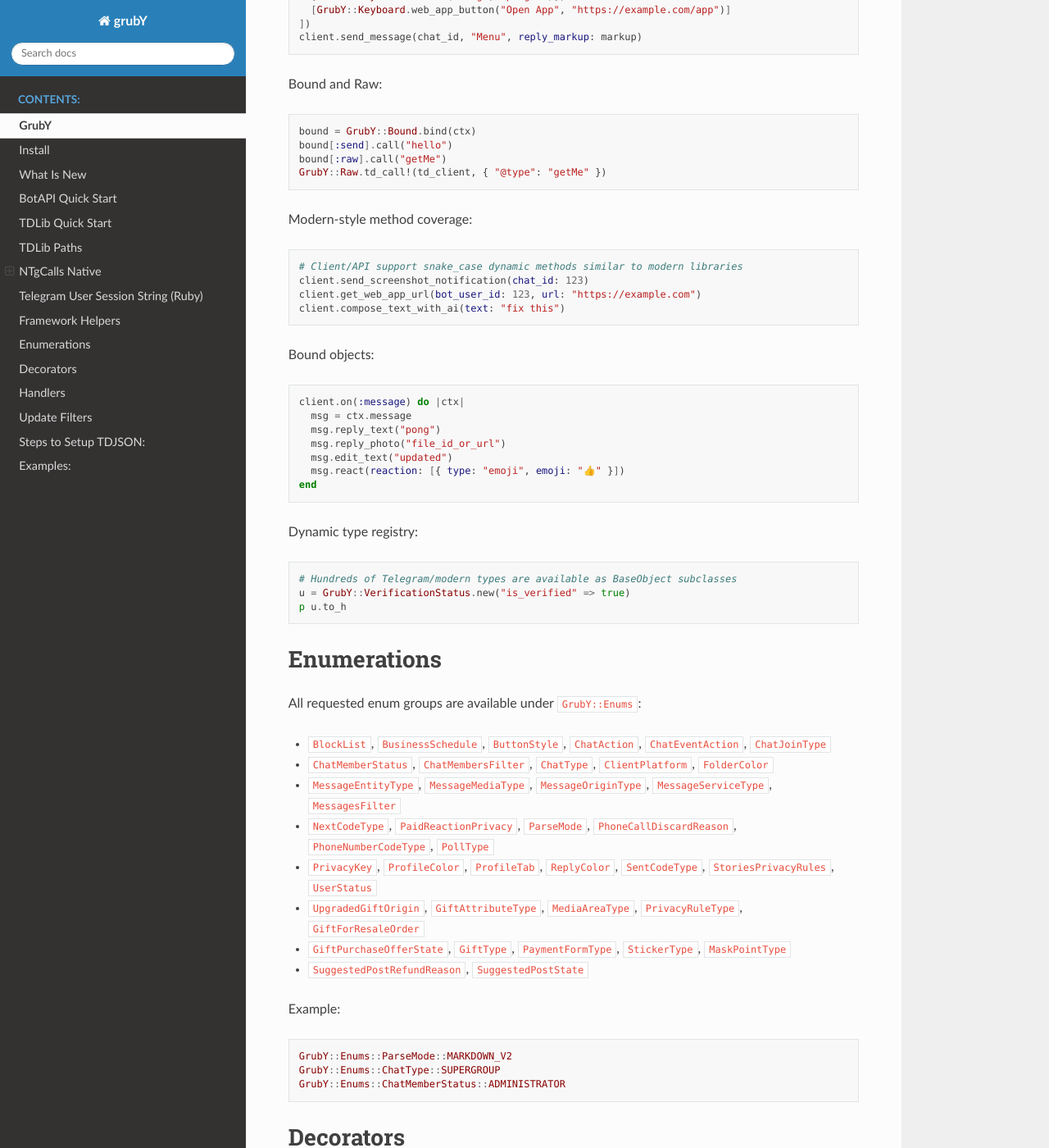
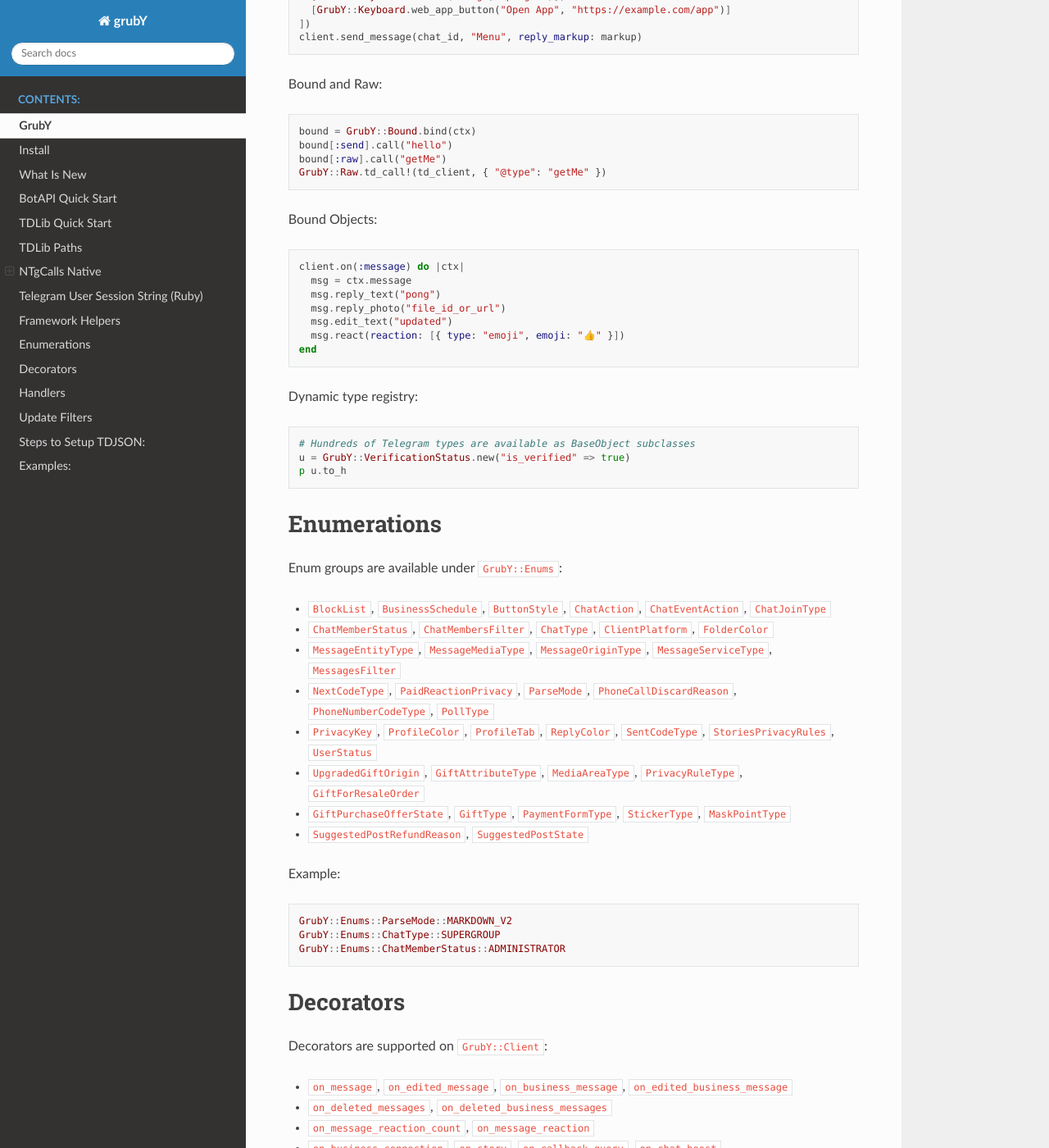
Before and after one commit to iSreyanshu/grubY, a Sphinx documentation site: the page built from source/README.md, in a window 1280 px wide and 1400 px high, scrolled down 3687 px. Shown: the whole window at 82% size. Built offline with Sphinx 7.4.7 and the Read the Docs theme 3.1.0, drawn with Linux system fonts in a browser that asks for light colours; some of the changed text lies outside the part shown.

Commit message:
updated!

````diff
--- a/source/README.md
+++ b/source/README.md
@@ -181,16 +181,7 @@ bound[:raw].call("getMe")
 GrubY::Raw.td_call!(td_client, { "@type": "getMe" })
 ```
 
-Modern-style method coverage:
-
-```ruby
-# Client/API support snake_case dynamic methods similar to modern libraries
-client.send_screenshot_notification(chat_id: 123)
-client.get_web_app_url(bot_user_id: 123, url: "https://example.com")
-client.compose_text_with_ai(text: "fix this")
-```
-
-Bound objects:
+Bound Objects:
 
 ```ruby
 client.on(:message) do |ctx|
@@ -205,14 +196,14 @@ end
 Dynamic type registry:
 
 ```ruby
-# Hundreds of Telegram/modern types are available as BaseObject subclasses
+# Hundreds of Telegram types are available as BaseObject subclasses
 u = GrubY::VerificationStatus.new("is_verified" => true)
 p u.to_h
 ```
 
 ## Enumerations
 
-All requested enum groups are available under `GrubY::Enums`:
+Enum groups are available under `GrubY::Enums`:
 
 - `BlockList`, `BusinessSchedule`, `ButtonStyle`, `ChatAction`, `ChatEventAction`, `ChatJoinType`
 - `ChatMemberStatus`, `ChatMembersFilter`, `ChatType`, `ClientPlatform`, `FolderColor`
@@ -295,7 +286,7 @@ f = GrubY::Filters.command(%w[start help]) & GrubY::Filters.private
 client.on_message(f) { |app, msg| msg.reply_text("ok") }
 ```
 
-Raw group-call objects:
+Raw Group-Call Objects:
 
 ```ruby
 igc = GrubY::RawTypes.input_group_call(id: 1, access_hash: 2)
````
